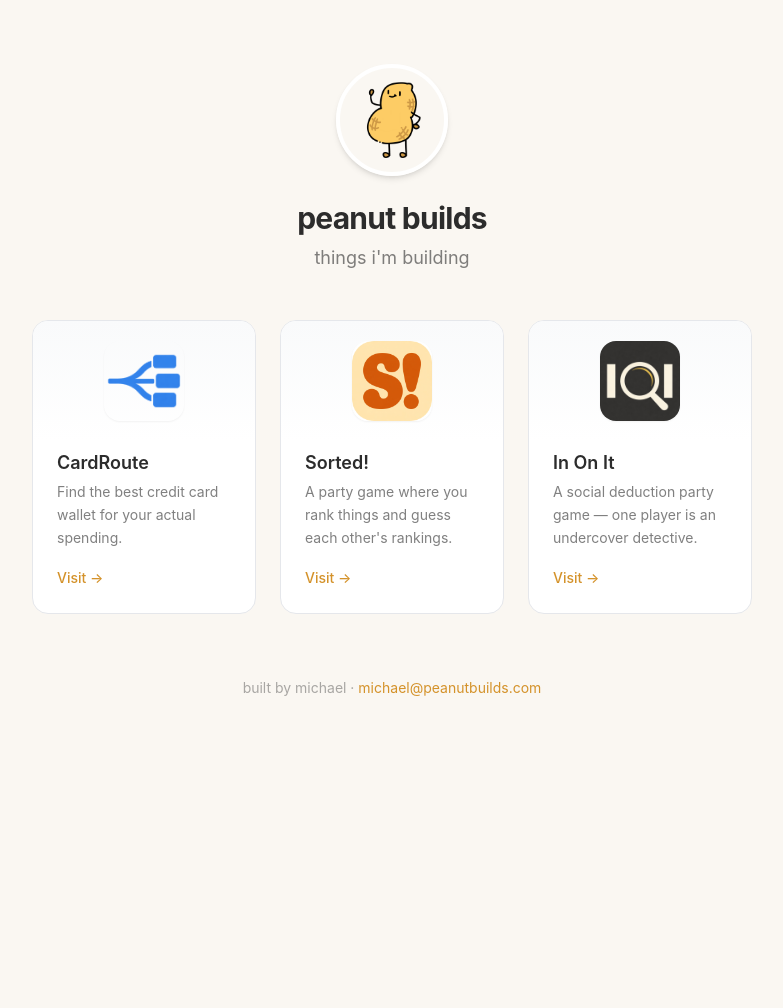
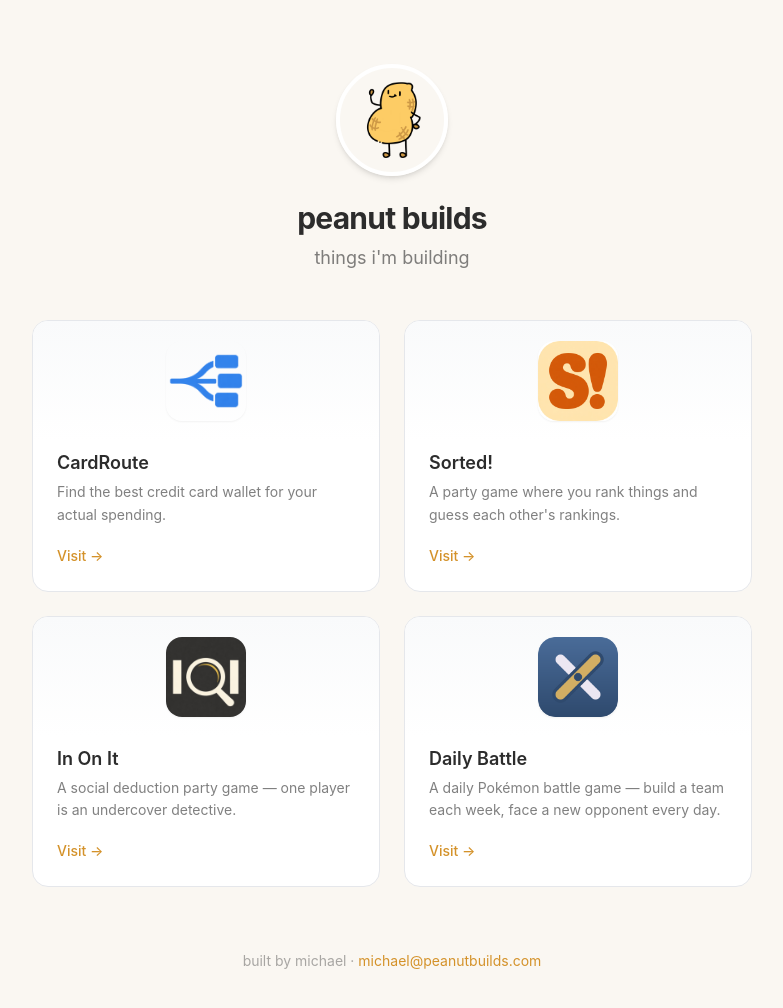
Before and after one commit to wangms2/peanut-landing, a plain HTML site: page index.html in a window 1280 px wide. Shown: the whole page, without its empty margins (248-1031 px from the left). Before the commit the page ends 800 px from the top, so only its background shows below. Drawn offline with nearby package versions, Linux system fonts and the light colour scheme.

Commit message:
Add Daily Battle to project grid (#2)
* Add Daily Battle to project grid

Adds a Daily Battle card linking to battle.peanutbuilds.com, using the
game's app icon as its logo. Switches the grid to two columns so four
cards lay out as 2x2.

Co-Authored-By: Claude Opus 5.5 <noreply@anthropic.com>
Claude-Session: https://claude.ai/code/session_01QuBWjQmrQLr2WTsEq6qpcH

* Add wrangler config for static-assets deploy

Workers Builds runs `npx wrangler versions upload`, which now fails with
"Missing entry-point to Worker script or to assets directory" when no
config exists. Point assets at the repo root and keep .git, .wrangler
and the config files out of the upload via .assetsignore.

Co-Authored-By: Claude Opus 5.5 <noreply@anthropic.com>
Claude-Session: https://claude.ai/code/session_01QuBWjQmrQLr2WTsEq6qpcH

---------

Co-authored-by: Claude <noreply@anthropic.com>

```diff
--- a/index.html
+++ b/index.html
@@ -67,7 +67,7 @@
 
     <!-- Projects -->
     <main class="max-w-3xl mx-auto px-6 pb-16">
-        <div class="grid grid-cols-1 sm:grid-cols-3 gap-6">
+        <div class="grid grid-cols-1 sm:grid-cols-2 gap-6">
 
             <!-- CardRoute -->
             <a href="https://cards.peanutbuilds.com"
@@ -117,6 +117,22 @@
                 </div>
             </a>
 
+            <!-- Daily Battle -->
+            <a href="https://battle.peanutbuilds.com"
+                class="project-card block bg-white rounded-2xl border border-gray-200 overflow-hidden no-underline text-charcoal">
+                <div class="bg-gradient-to-b from-gray-50 to-white flex items-center justify-center py-5">
+                    <img src="/logos/dailybattle.png" alt="Daily Battle logo"
+                        class="w-20 h-20 rounded-2xl object-contain shadow-sm" />
+                </div>
+                <div class="px-6 pb-6 pt-2">
+                    <h2 class="text-lg font-semibold mb-1">Daily Battle</h2>
+                    <p class="text-sm text-charcoal/60 leading-relaxed mb-4">
+                        A daily Pokémon battle game — build a team each week, face a new opponent every day.
+                    </p>
+                    <span class="text-sm font-medium text-peanut-500">Visit →</span>
+                </div>
+            </a>
+
         </div>
     </main>
 
```
Also changed, not shown: logos/dailybattle.png (added), 2 other files.
